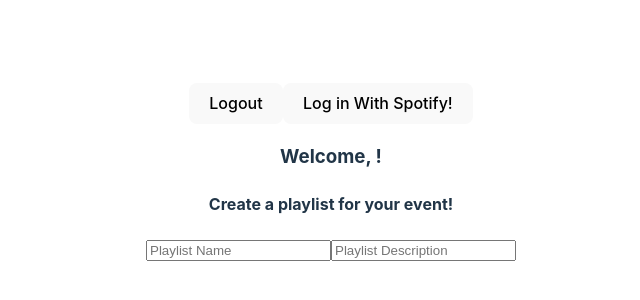
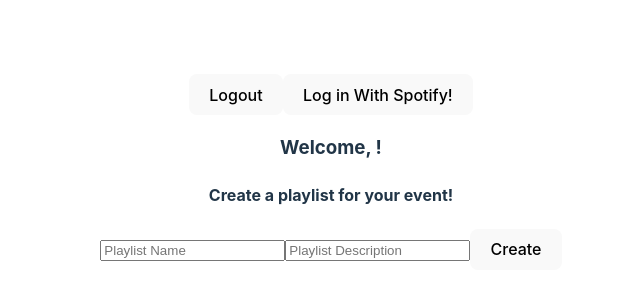
Before and after one commit to julialoftin/PopularVoteDJ, a React (Vite) app: page /admin in a window 1280 px wide. Shown: the part 228-528 px from the top of the page, without its empty margins (309-949 px from the left). Built offline with nearby package versions, Linux system fonts and the light colour scheme; no server answers.

Commit message:
adds submit button to playlist form

```diff
--- a/src/components/CreateAPlaylist.tsx
+++ b/src/components/CreateAPlaylist.tsx
@@ -7,6 +7,7 @@ const CreateAPlaylist = () => {
             <form>
                 <input type="text" name="playlistName" placeholder="Playlist Name" />
                 <input type="text" name="playlistDescription" placeholder="Playlist Description" />
+                <button type="submit">Create</button>
             </form>
         </div>
     )
```
